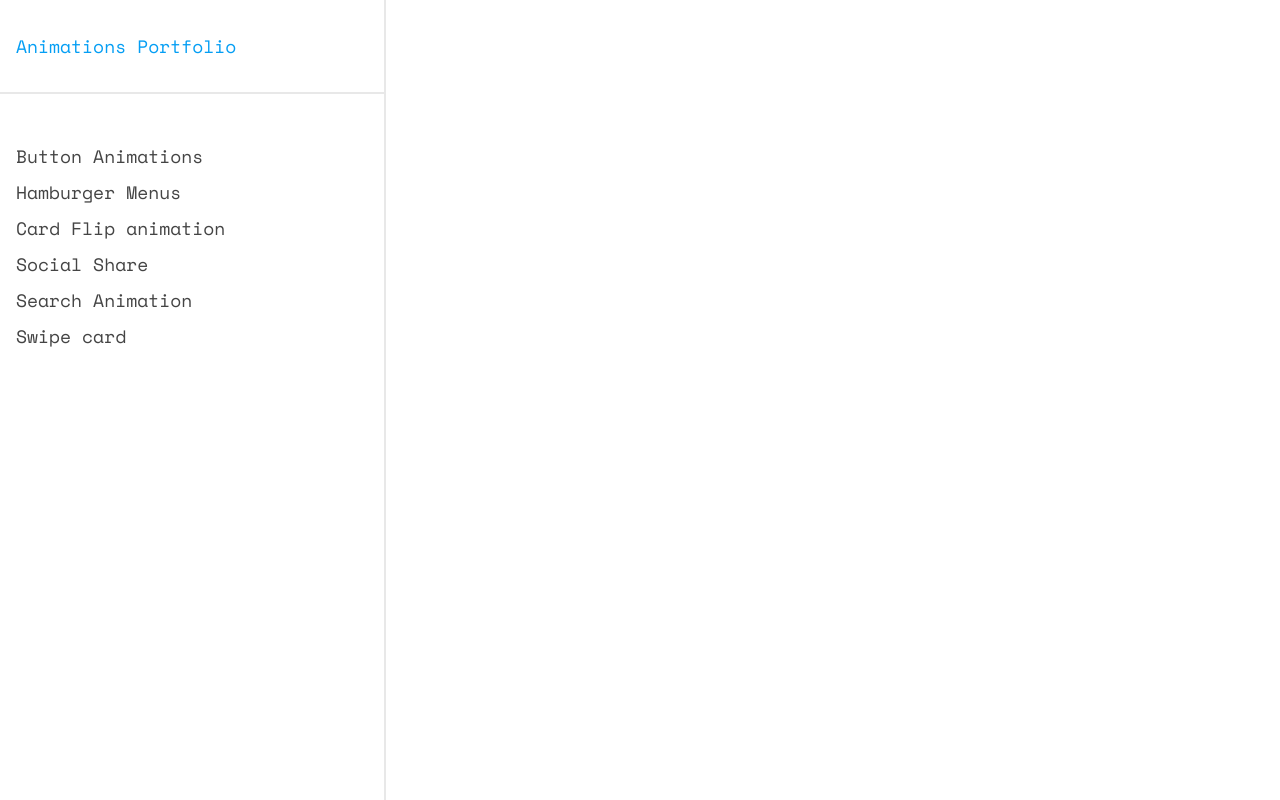
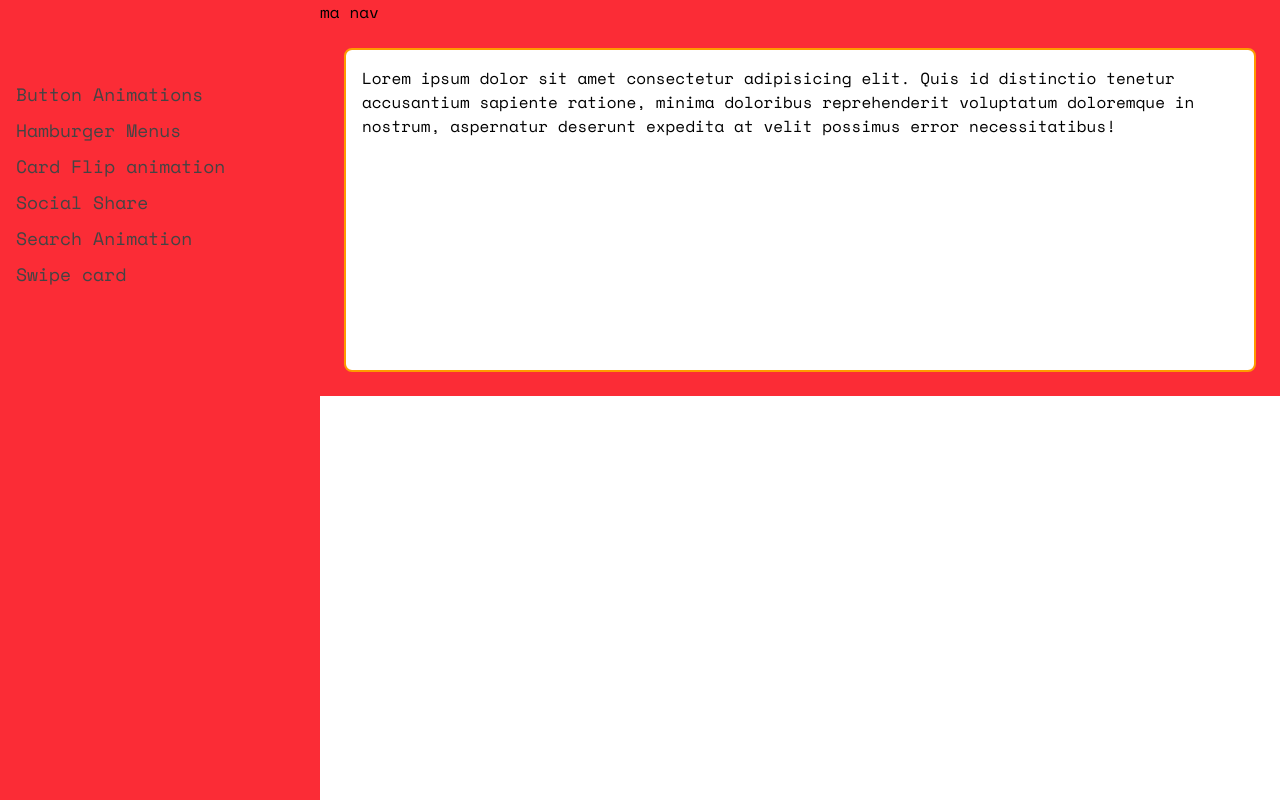
Before and after one commit to arolle11/animations-portfolio, a React (Vite) app: page / in a window 1280 px wide. Built offline with nearby package versions, Linux system fonts and the light colour scheme; a web font is replaced by a local one.

Commit message:
updates on home page

```diff
--- a/src/components/Layout.tsx
+++ b/src/components/Layout.tsx
@@ -5,9 +5,14 @@ const Layout = () => {
     <div className="max-md:flex-col flex w-screen h-screen overflow-hidden">
       <SideBar />
       <div className="flex flex-col flex-1">
-        <main>
-          <Outlet />
-        </main>
+        <div className="flex flex-col">
+          <h1 className="bg-red-500">ma nav</h1>
+          <div className="bg-red-500 overflow-scroll p-6">
+            <main className="border-2 border-amber-500 p-4 bg-white rounded-lg">
+              <Outlet />
+            </main>
+          </div>
+        </div>
       </div>
     </div>
   );
--- a/src/components/SideBar.tsx
+++ b/src/components/SideBar.tsx
@@ -18,7 +18,7 @@ const SideBar = () => {
     { name: "SwipeCard", title: "Swipe card" },
   ];
   return (
-    <div className="bg-white relative md:border-r-2 md:border-[#e8e8e8] h-full">
+    <div className="bg-white relative  h-full">
       <button
         className="md:hidden flex justify-end w-full p-2"
         onClick={toggleSideBar}
@@ -36,13 +36,13 @@ const SideBar = () => {
           isOpen ? "max-md:translate-x-0" : "max-md:translate-x-full"
         }
           fixed md:static
-          top-0 right-0 max-md:w-2/3 w-96 h-full
-          bg-white z-50 max-md:shadow-lg pt-8 transition-transform delay-75 duration-300 ease-linear`}
+          top-0 right-0 max-md:w-2/3 w-80 h-full
+          bg-red-500 z-50 max-md:shadow-lg pt-8 transition-transform delay-75 duration-300 ease-linear`}
         onClick={(e) => e.stopPropagation()}
       >
-        <h1 className="text-primary border-b-2 border-[#e8e8e8] px-4 pb-8 text-lg font-monospace">
+        {/* <h1 className="text-primary border-b-2 border-[#e8e8e8] px-4 pb-8 text-lg font-monospace">
           Animations Portfolio
-        </h1>
+        </h1> */}
         <div className="px-4 pt-8">
           <ul className="text-secondary text-lg pt-4 space-y-2 cursor-pointer">
             {beginners_animations.map((animation) => (
--- a/src/pages/Home.tsx
+++ b/src/pages/Home.tsx
@@ -1,22 +1,21 @@
-// import { Link } from "react-router-dom";
-
 const Home = () => {
-  // const animations = [
-  //   { name: "ButtonAnimation", title: "Button Animation" },
-  //   { name: "HamburgerMenus", title: "Hamburger Menus" },
-  // ];
   return (
-    <div className="grid max:md-grid-flow-col md:grid-cols-4 h-screen min-h-screen bg-white overflow-scroll pb-10">
-      {/* {animations.map((animation) => (
-        <Link key={animation.name} to={`/animation/${animation.name}`}>
-          <div className="flex flex-col items-center justify-center p-4 m-2  hover:shadow-lg transition-shadow duration-300">
-            <h2 className="text-lg font-semibold text-primary">
-              {animation.title}
-            </h2>
-            <p className="text-secondary">Click to view</p>
-          </div>
-        </Link>
-      ))} */}
+    // <div className="flex flex-col h-screen min-h-72 bg-red-500 overflow-scroll p-6">
+    //   Lorem ipsum dolor sit amet, consectetur adipisicing elit. Eaque quidem
+    //   aperiam rem in cumque iusto libero iste sint sapiente, repellendus maxime
+    //   quo dolore, accusamus atque consequuntur odit nemo aliquid fugit.
+    //   <div className="flex flex-1 border-2 border-amber-500 p-4 bg-white rounded-lg">
+    //     <div className="grid max:md-grid-flow-col md:grid-cols-4"></div>
+    //     Lorem ipsum dolor sit amet, consectetur adipisicing elit. Eaque quidem
+    //     aperiam rem in cumque iusto libero iste sint sapiente, repellendus
+    //     maxime quo dolore, accusamus atque consequuntur odit nemo aliquid fugit.
+    //   </div>
+    // </div>
+    <div className="h-72 min-h-72">
+      Lorem ipsum dolor sit amet consectetur adipisicing elit. Quis id
+      distinctio tenetur accusantium sapiente ratione, minima doloribus
+      reprehenderit voluptatum doloremque in nostrum, aspernatur deserunt
+      expedita at velit possimus error necessitatibus!
     </div>
   );
 };
```
